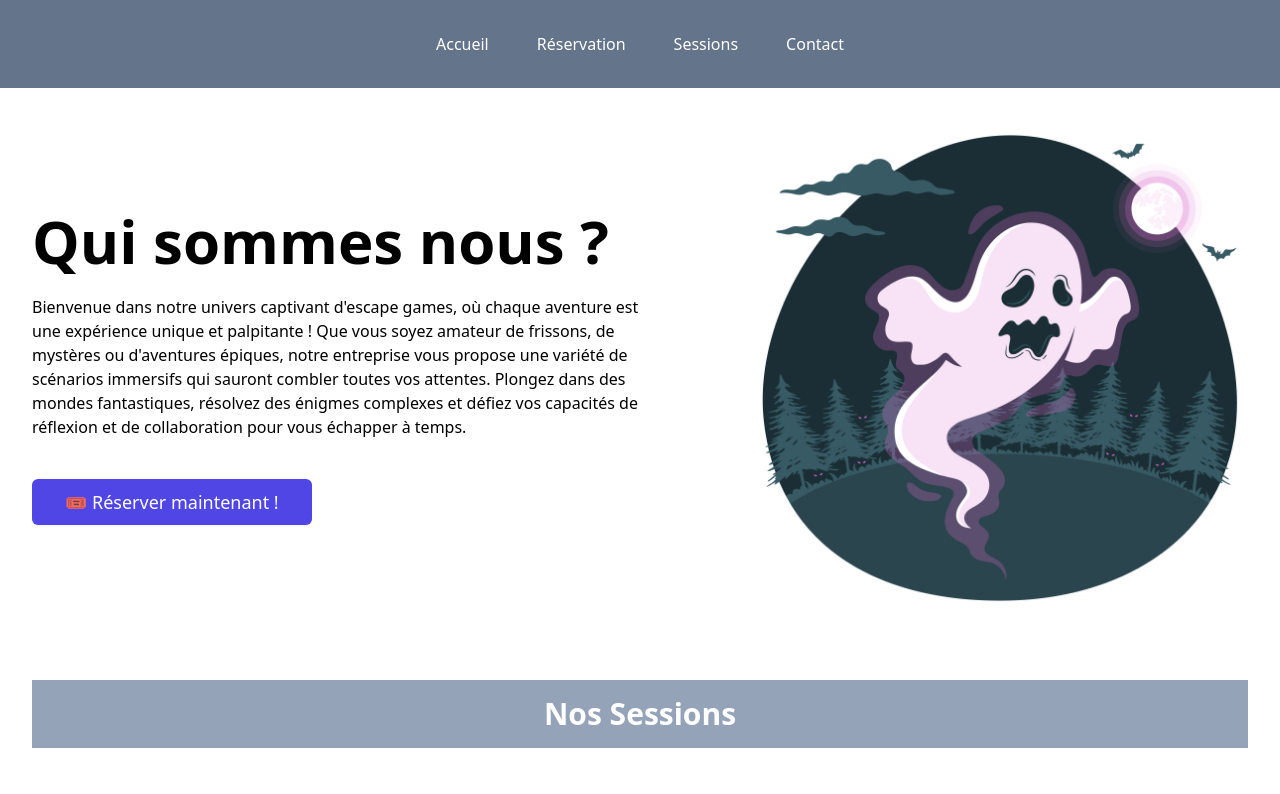
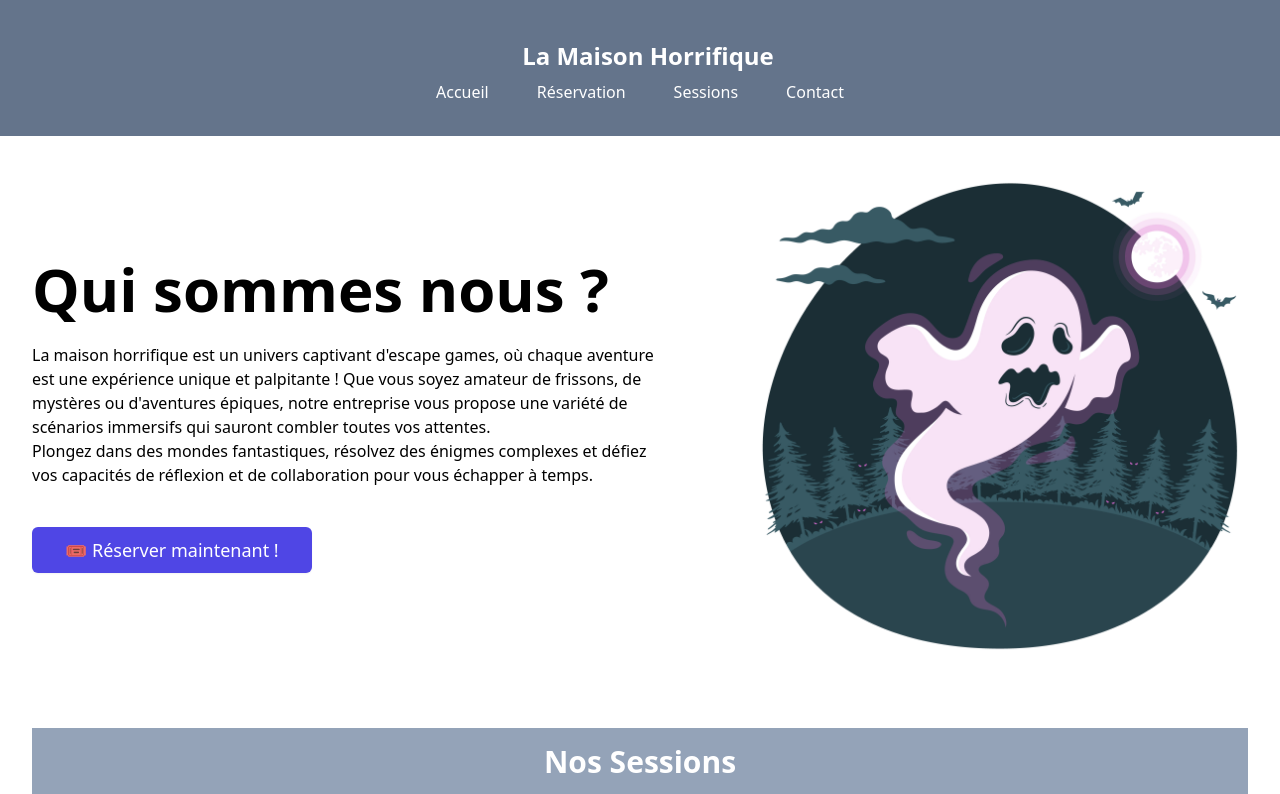
Before and after one commit to Jayllyz/escape-react, a React (Vite) app: page / in a window 1280 px wide. Shown: the top 794 px of the page. Built offline with nearby package versions, Linux system fonts and the light colour scheme; grey boxes are pictures that could not be loaded.

Commit message:
fix: add company name

```diff
--- a/src/components/Header.tsx
+++ b/src/components/Header.tsx
@@ -10,6 +10,7 @@ export default function Header() {
   return (
     <header>
       <nav className="grid py-8 items-center justify-center bg-slate-500 text-white">
+        <h1 className="text-2xl font-bold text-white bg-slate-500 pl-8 pr-4 py-2 text-center">La Maison Horrifique</h1>
         <ul className="flex gap-8 list-none p-0 m-0">
           <li className="mx-2 relative group">
             <a href="/" className="block">
--- a/src/components/Hero.tsx
+++ b/src/components/Hero.tsx
@@ -5,11 +5,11 @@ function Hero() {
         <h1 className="text-6xl text-black font-bold">Qui sommes nous ?</h1>
         <div className="max-w-[700px]">
           <p className="w-full">
-            Bienvenue dans notre univers captivant d'escape games, où chaque aventure est une expérience unique et
-            palpitante ! Que vous soyez amateur de frissons, de mystères ou d'aventures épiques, notre entreprise vous
-            propose une variété de scénarios immersifs qui sauront combler toutes vos attentes. Plongez dans des mondes
-            fantastiques, résolvez des énigmes complexes et défiez vos capacités de réflexion et de collaboration pour
-            vous échapper à temps.
+            La maison horrifique est un univers captivant d'escape games, où chaque aventure est une expérience unique
+            et palpitante ! Que vous soyez amateur de frissons, de mystères ou d'aventures épiques, notre entreprise
+            vous propose une variété de scénarios immersifs qui sauront combler toutes vos attentes.
+            <br /> Plongez dans des mondes fantastiques, résolvez des énigmes complexes et défiez vos capacités de
+            réflexion et de collaboration pour vous échapper à temps.
           </p>
         </div>
         <a href="#booking-section">
```
